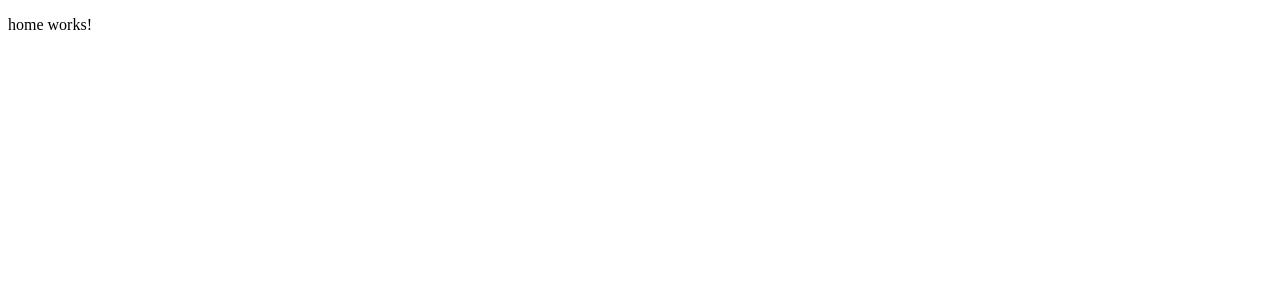
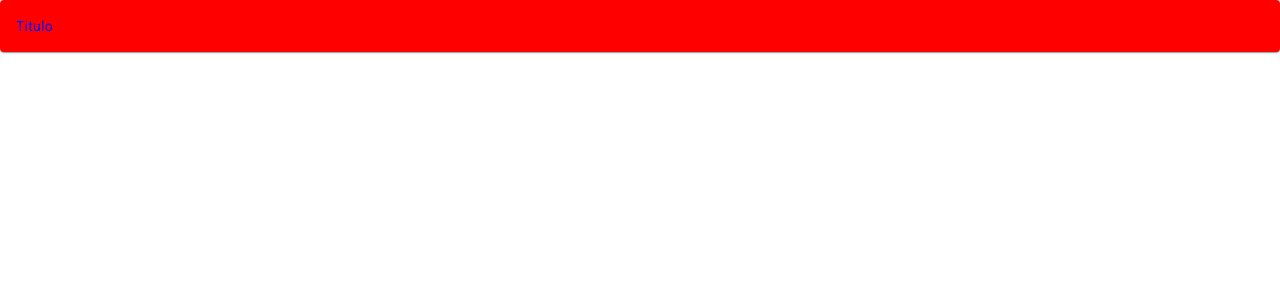
Before and after one commit to ChristianSF/u_ifespers, an Angular app in the folder quero_futuro/: page /home in a window 1280 px wide. Shown: the top 300 px of the page. Built offline with nearby package versions, Linux system fonts and the light colour scheme.

Commit message:
feat: add home component

```diff
--- a/quero_futuro/angular.json
+++ b/quero_futuro/angular.json
@@ -30,6 +30,7 @@
               "src/assets"
             ],
             "styles": [
+              "@angular/material/prebuilt-themes/indigo-pink.css",
               "src/styles.scss"
             ],
             "scripts": []
@@ -93,6 +94,7 @@
               "src/assets"
             ],
             "styles": [
+              "@angular/material/prebuilt-themes/indigo-pink.css",
               "src/styles.scss"
             ],
             "scripts": []
--- a/quero_futuro/package.json
+++ b/quero_futuro/package.json
@@ -11,10 +11,12 @@
   "private": true,
   "dependencies": {
     "@angular/animations": "^16.1.0",
+    "@angular/cdk": "^16.2.1",
     "@angular/common": "^16.1.0",
     "@angular/compiler": "^16.1.0",
     "@angular/core": "^16.1.0",
     "@angular/forms": "^16.1.0",
+    "@angular/material": "^16.2.1",
     "@angular/platform-browser": "^16.1.0",
     "@angular/platform-browser-dynamic": "^16.1.0",
     "@angular/router": "^16.1.0",
--- a/quero_futuro/src/app/app.module.ts
+++ b/quero_futuro/src/app/app.module.ts
@@ -5,16 +5,20 @@
 import { AppComponent } from './app.component';
 import { HomeModule } from './features/home/home.module';
 import { ChatModule } from './features/chat/chat.module';
+import { ChatComponent } from './shared/components/chat/chat.component';
+import { BrowserAnimationsModule } from '@angular/platform-browser/animations';
 
 @NgModule({
   declarations: [
     AppComponent,
+    ChatComponent,
   ],
   imports: [
     BrowserModule,
     AppRoutingModule,
-    // ChatModule,
+    ChatModule,
     HomeModule,
+    BrowserAnimationsModule,
   ],
   providers: [],
   bootstrap: [AppComponent]
--- a/quero_futuro/src/app/features/home/home.component.html
+++ b/quero_futuro/src/app/features/home/home.component.html
@@ -1 +1,8 @@
-<p>home works!</p>
+<div class="home">
+    <mat-card class="home__card">
+
+        <mat-card-content>
+            <p class="home__title">Titulo</p>
+        </mat-card-content>
+    </mat-card>
+</div>
--- a/quero_futuro/src/app/features/home/home.component.scss
+++ b/quero_futuro/src/app/features/home/home.component.scss
@@ -0,0 +1,9 @@
+.home {
+    &__card {
+        background-color: red;
+    }
+
+    &__title {
+        color: blue;
+    }
+}
--- a/quero_futuro/src/app/features/home/home.module.ts
+++ b/quero_futuro/src/app/features/home/home.module.ts
@@ -1,10 +1,11 @@
 import { NgModule } from '@angular/core';
 import { CommonModule } from '@angular/common';
 import { HomeComponent } from './home.component';
+import { MatCardModule } from '@angular/material/card';
 
 @NgModule({
   declarations: [HomeComponent],
-  imports: [CommonModule],
+  imports: [CommonModule, MatCardModule],
   exports: [HomeComponent],
 })
 export class HomeModule {}
--- /dev/null
+++ b/quero_futuro/src/app/shared/components/chat/chat.component.html
@@ -0,0 +1 @@
+<p>chat works!</p>
--- a/quero_futuro/src/index.html
+++ b/quero_futuro/src/index.html
@@ -6,8 +6,11 @@
   <base href="/">
   <meta name="viewport" content="width=device-width, initial-scale=1">
   <link rel="icon" type="image/x-icon" href="favicon.ico">
+  <link rel="preconnect" href="https://fonts.gstatic.com">
+  <link href="https://fonts.googleapis.com/css2?family=Roboto:wght@300;400;500&display=swap" rel="stylesheet">
+  <link href="https://fonts.googleapis.com/icon?family=Material+Icons" rel="stylesheet">
 </head>
-<body>
+<body class="mat-typography">
   <app-root></app-root>
 </body>
 </html>
--- a/quero_futuro/src/styles.scss
+++ b/quero_futuro/src/styles.scss
@@ -1 +1,4 @@
 /* You can add global styles to this file, and also import other style files */
+
+html, body { height: 100%; }
+body { margin: 0; font-family: Roboto, "Helvetica Neue", sans-serif; }
```
Also changed, not shown: quero_futuro/src/app/shared/components/chat/chat.component.ts (added, +10 -0 lines), quero_futuro/src/app/shared/components/chat/chat.component.scss (added), 2 other files (tests, documents, lock files or other folders).
